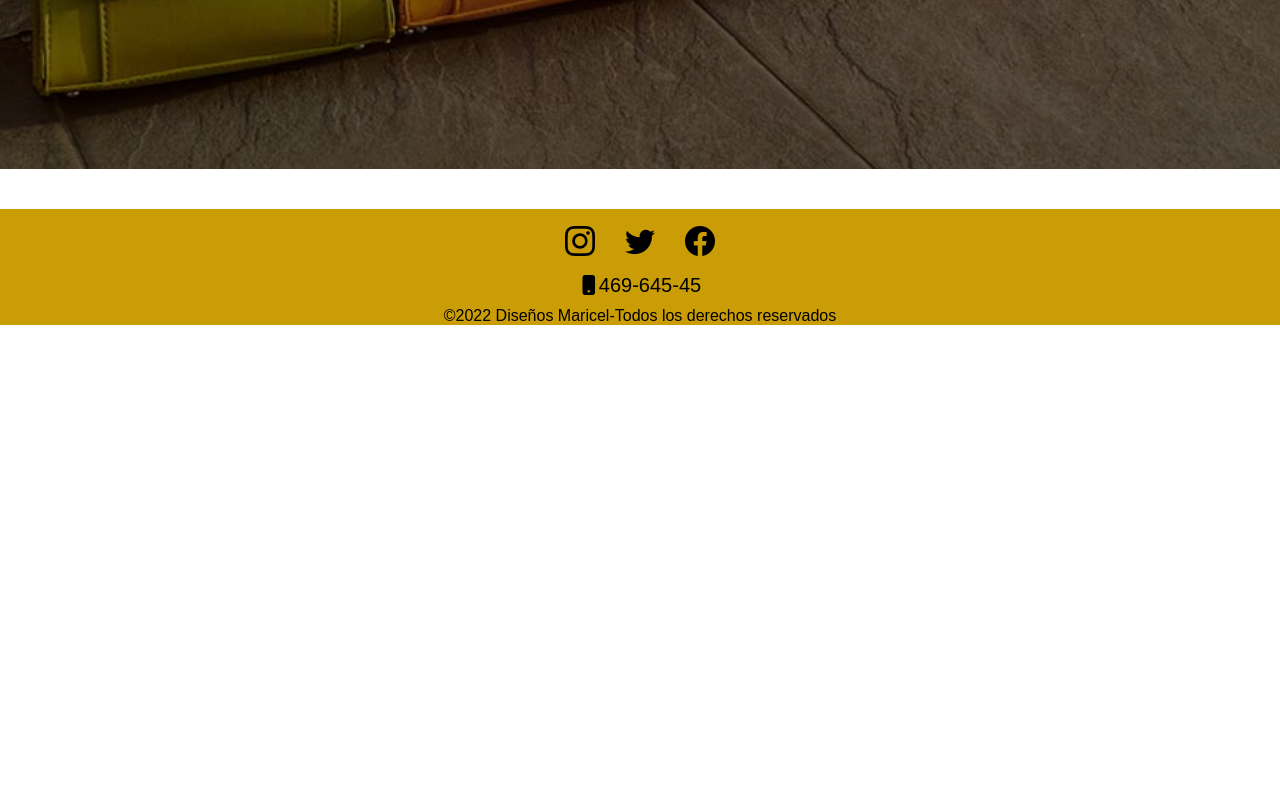
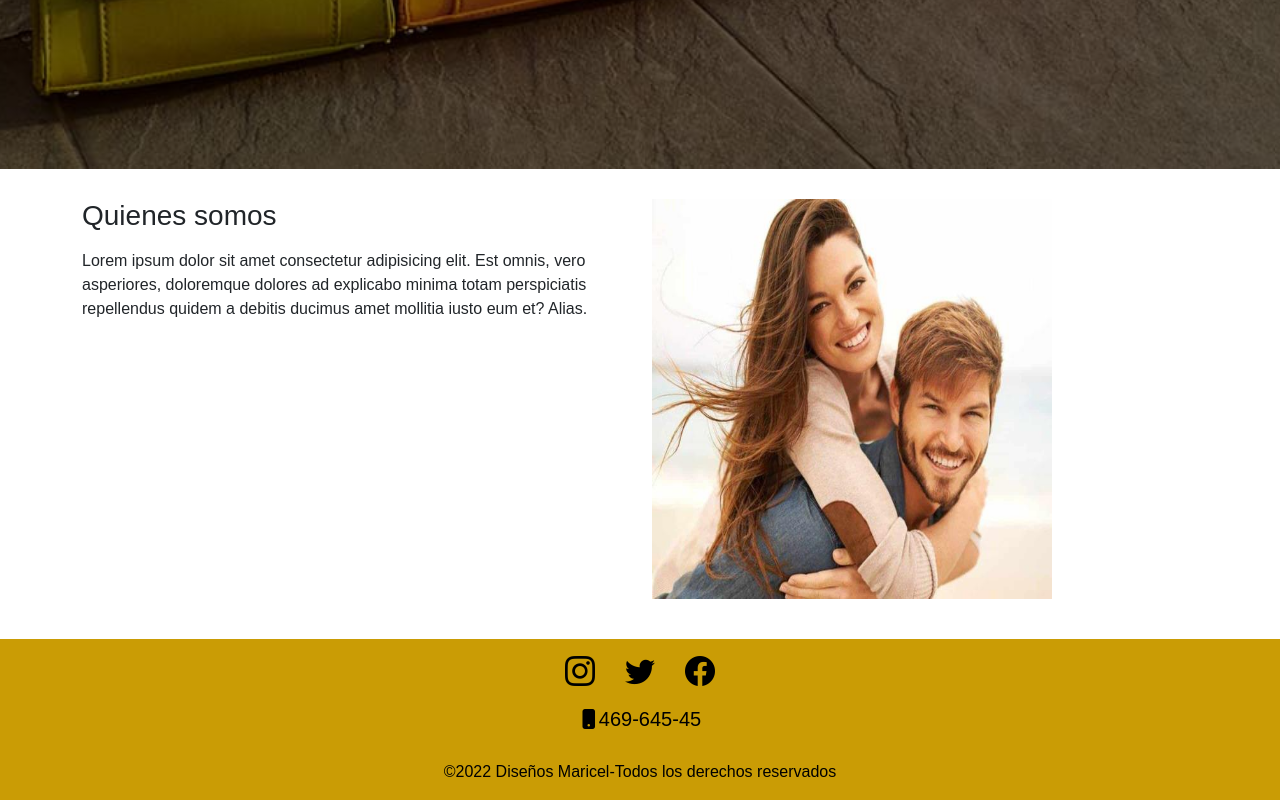
Before and after one commit to gastonmorel21/proyecto-1, a plain HTML site: page pages/Nosotros.html in a window 1280 px wide. Shown: the part 631-1431 px from the top of the page. Before the commit the page ends 956 px from the top, so only its background shows below. Drawn offline with nearby package versions, Linux system fonts and the light colour scheme; a web font is replaced by a local one.

Commit message:
nosotros_boot

```diff
--- a/css/estilos.css
+++ b/css/estilos.css
@@ -245,7 +245,18 @@ box-shadow: 9px 10px 11px 4px rgba(0,0,0,0.36);
     margin-bottom: 40px;
 }
 
+.container  {
+    margin-top: 30px;
+}
 
+.col h3{
+    margin-bottom: 16px;
+}
+
+.col img{
+    width: 400px;
+    height: 400px;
+}
 
 /* FOOTER*/
 
--- a/pages/Nosotros.html
+++ b/pages/Nosotros.html
@@ -11,6 +11,10 @@
    <link href="https://fonts.googleapis.com/css2?family=Merriweather&family=Mochiy+Pop+One&display=swap"
        rel="stylesheet">
 
+       <!-- link bootstrap-->
+<link href="https://cdn.jsdelivr.net/npm/bootstrap@5.2.0/dist/css/bootstrap.min.css" rel="stylesheet" integrity="sha384-gH2yIJqKdNHPEq0n4Mqa/HGKIhSkIHeL5AyhkYV8i59U5AR6csBvApHHNl/vI1Bx" crossorigin="anonymous">
+
+    <!-- link iconos footer -->
     <link rel="stylesheet" href="https://cdn.jsdelivr.net/npm/bootstrap-icons@1.8.3/font/bootstrap-icons.css">
 
 
@@ -41,6 +45,29 @@
 <main>
     <div class="bienvenidos"><p>Lorem ipsum dolor sit amet consectetur adipisicing elit. Quidem debitis nisi ex autem nesciunt numquam officiis perferendis fuga! Placeat reprehenderit voluptatem magni tempora cupiditate sint? Neque nostrum quis voluptatum minima.</p> </div>
 
+
+
+    <section class="container">
+        <div class="row">
+            <div class="col">
+                <h3>Quienes somos</h3>
+                <p>Lorem ipsum dolor sit amet consectetur adipisicing elit. Est omnis, vero asperiores, doloremque dolores ad explicabo minima totam perspiciatis repellendus quidem a debitis ducimus amet mollitia iusto eum et? Alias.</p>
+            </div>
+
+            <div class="col">
+                <img src="../images/imagen-personas.jpg" alt="">
+
+            </div>
+
+
+        </div>
+
+
+    </section>
+
+
+
+
 </main>
 
 <!--Aca va mi footer-->
@@ -65,5 +92,12 @@
 
 
 </footer>
+
+
+
+
+<!-- Script Bootstrap -->
+<script src="https://cdn.jsdelivr.net/npm/bootstrap@5.2.0/dist/js/bootstrap.bundle.min.js" integrity="sha384-A3rJD856KowSb7dwlZdYEkO39Gagi7vIsF0jrRAoQmDKKtQBHUuLZ9AsSv4jD4Xa" crossorigin="anonymous"></script>
+
 </body>
 </html>
```
Also changed, not shown: index.html (+1 -0 lines), pages/Contacto.html (+11 -3 lines), pages/Ofertas.html (+11 -0 lines), pages/Productos.html (+11 -0 lines), images/imagen-personas.jpg (added).
